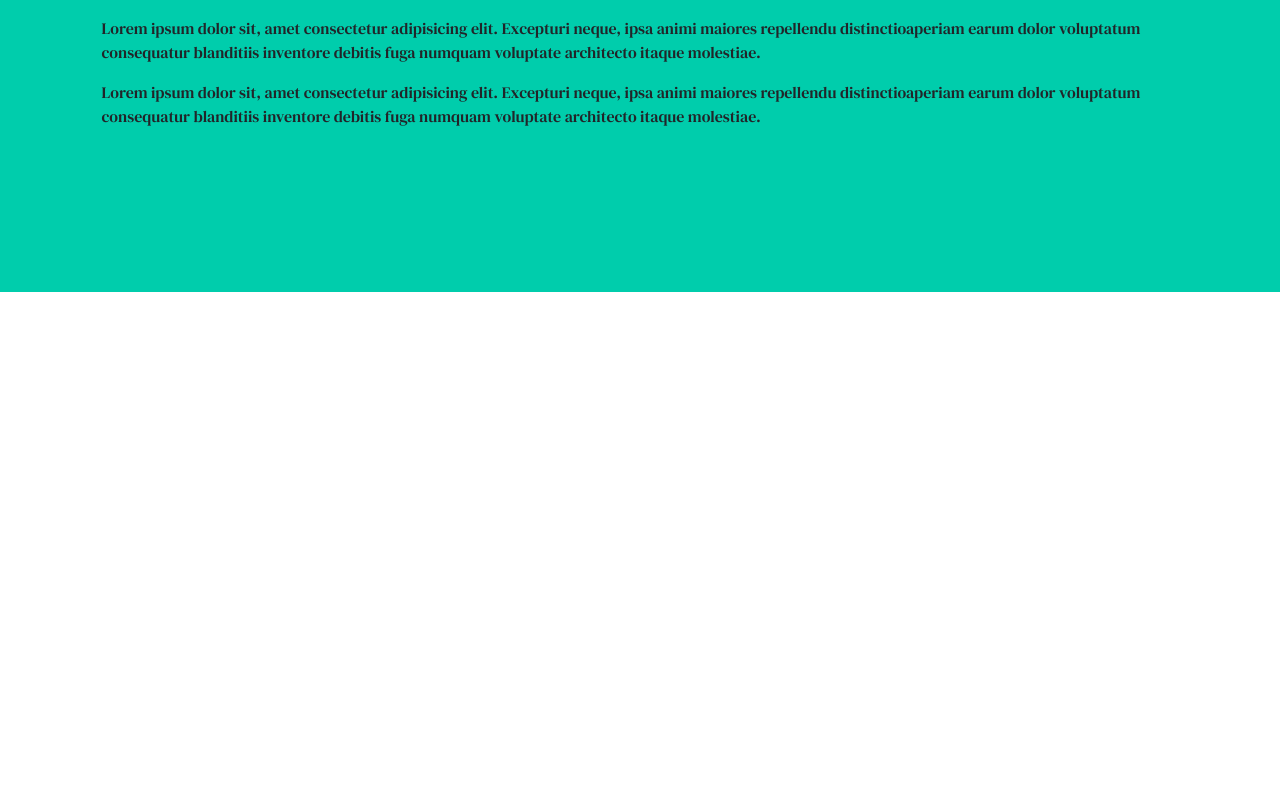
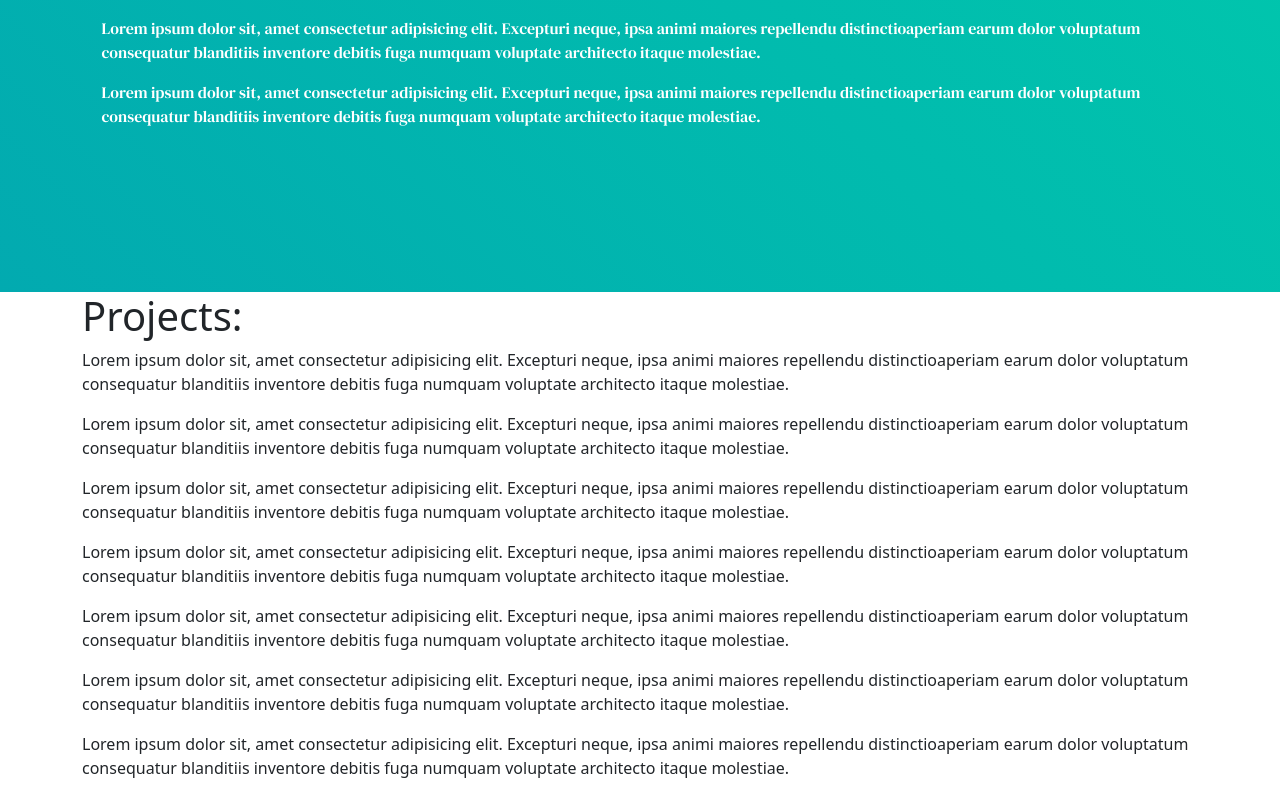
Before and after one commit to ZWatkins31/personal-portfolio, a React (Create React App) app: page / in a window 1280 px wide. Shown: the part 1308-2104 px from the top of the page. Before the commit the page ends 1600 px from the top, so only its background shows below. Built offline with nearby package versions, Linux system fonts and the light colour scheme.

Commit message:
Updated files

```diff
--- a/src/App.css
+++ b/src/App.css
@@ -43,10 +43,12 @@ img {
 .gradient-text-color-main {
   font-size: 72px;
   background-image: linear-gradient(135deg,#02aab0,#00cdac);
-  -webkit-background-clip: text;
+  background-clip: text;
   -webkit-text-fill-color: transparent;
+}
 
-}
+
+
 
 
 /*/////////////////////////  COMPONENTS /////////////////////////*/
@@ -59,7 +61,7 @@ img {
     display: flex;
     align-items: center;
     border-bottom: 0px;
-    background: #fff;
+    background-color: #fff;
     padding: 0rem 5.6rem;
     margin-bottom: 0;
     top: 0;
@@ -251,7 +253,6 @@ nav {
   z-index: 1;
   bottom: 0;
   left: 0;
-  background-color: #f2f2f2;
   display: flex;
   flex-direction: column;
   align-items: center;
@@ -295,8 +296,6 @@ nav {
   z-index: 1;
   bottom: 0;
   right: 0;
-  background-color:#f2f2f2;
-  /* padding-top: 50px; */
   display: flex;
   flex-direction: column;
   align-items: center;
@@ -336,7 +335,6 @@ nav {
   display: flex;
   align-items: center;
   border-bottom: 0px;
-  background: #fff;
   padding: 0rem 5.6rem;
   margin-bottom: 0;
   top: 0;
@@ -345,5 +343,7 @@ nav {
   right: 0;
   z-index: -1;
   font-family: 'DM Serif Text-Regular';
-  background-color: #00cdac;
+  background-color: #02aab0;
+  background-image: linear-gradient(45deg, #02aab0 0%, #00cdac 100%);
+  color: white;
 }
--- a/src/App.js
+++ b/src/App.js
@@ -4,6 +4,7 @@ import HeroSection from "./components/HeroSection";
 import NavBar from "./components/NavBar";
 import About from "./components/About";
 import SideBars from "./components/SideBars";
+import Projects from "./components/Projects";
 
 function App() {
   return (
@@ -12,6 +13,7 @@ function App() {
       <NavBar />
       <HeroSection />
       <About />
+      <Projects />
     </div>
   );
 }
--- a/src/components/Projects.js
+++ b/src/components/Projects.js
@@ -1,7 +1,58 @@
+import React from "react";
+import { Container, Row, Col } from "react-bootstrap";
+
 const Projects = () => {
   return (
-    <div>
-      <h2>Projects</h2>
-    </div>
+    <section id="projects">
+      <Container>
+        <h1>Projects:</h1>
+        <div>
+          <p>
+            Lorem ipsum dolor sit, amet consectetur adipisicing elit. Excepturi
+            neque, ipsa animi maiores repellendu distinctioaperiam earum dolor
+            voluptatum consequatur blanditiis inventore debitis fuga numquam
+            voluptate architecto itaque molestiae.
+          </p>
+          <p>
+            Lorem ipsum dolor sit, amet consectetur adipisicing elit. Excepturi
+            neque, ipsa animi maiores repellendu distinctioaperiam earum dolor
+            voluptatum consequatur blanditiis inventore debitis fuga numquam
+            voluptate architecto itaque molestiae.
+          </p>
+          <p>
+            Lorem ipsum dolor sit, amet consectetur adipisicing elit. Excepturi
+            neque, ipsa animi maiores repellendu distinctioaperiam earum dolor
+            voluptatum consequatur blanditiis inventore debitis fuga numquam
+            voluptate architecto itaque molestiae.
+          </p>
+          <p>
+            Lorem ipsum dolor sit, amet consectetur adipisicing elit. Excepturi
+            neque, ipsa animi maiores repellendu distinctioaperiam earum dolor
+            voluptatum consequatur blanditiis inventore debitis fuga numquam
+            voluptate architecto itaque molestiae.
+          </p>
+          <p>
+            Lorem ipsum dolor sit, amet consectetur adipisicing elit. Excepturi
+            neque, ipsa animi maiores repellendu distinctioaperiam earum dolor
+            voluptatum consequatur blanditiis inventore debitis fuga numquam
+            voluptate architecto itaque molestiae.
+          </p>
+          <p>
+            Lorem ipsum dolor sit, amet consectetur adipisicing elit. Excepturi
+            neque, ipsa animi maiores repellendu distinctioaperiam earum dolor
+            voluptatum consequatur blanditiis inventore debitis fuga numquam
+            voluptate architecto itaque molestiae.
+          </p>
+          <p>
+            Lorem ipsum dolor sit, amet consectetur adipisicing elit. Excepturi
+            neque, ipsa animi maiores repellendu distinctioaperiam earum dolor
+            voluptatum consequatur blanditiis inventore debitis fuga numquam
+            voluptate architecto itaque molestiae.
+          </p>
+        </div>
+      </Container>
+    </section>
   );
 };
+
+export default Projects;
```
